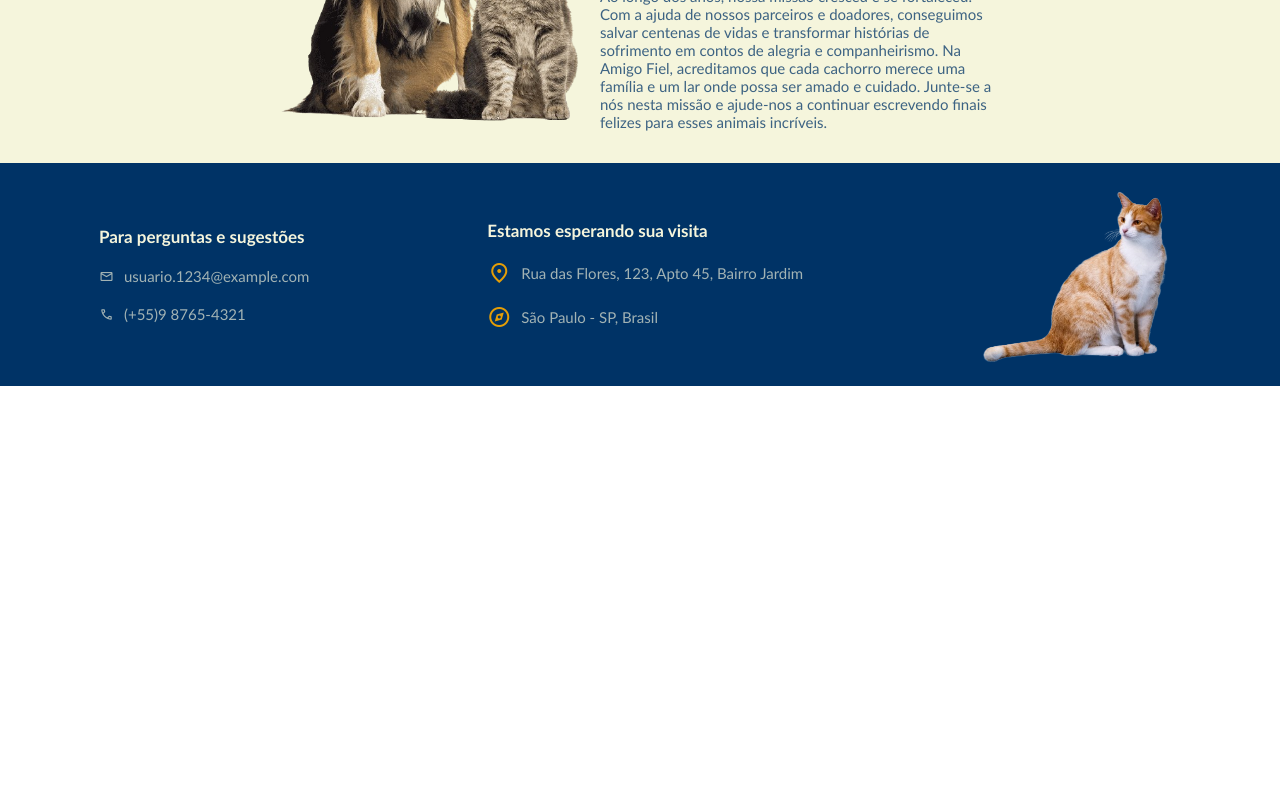
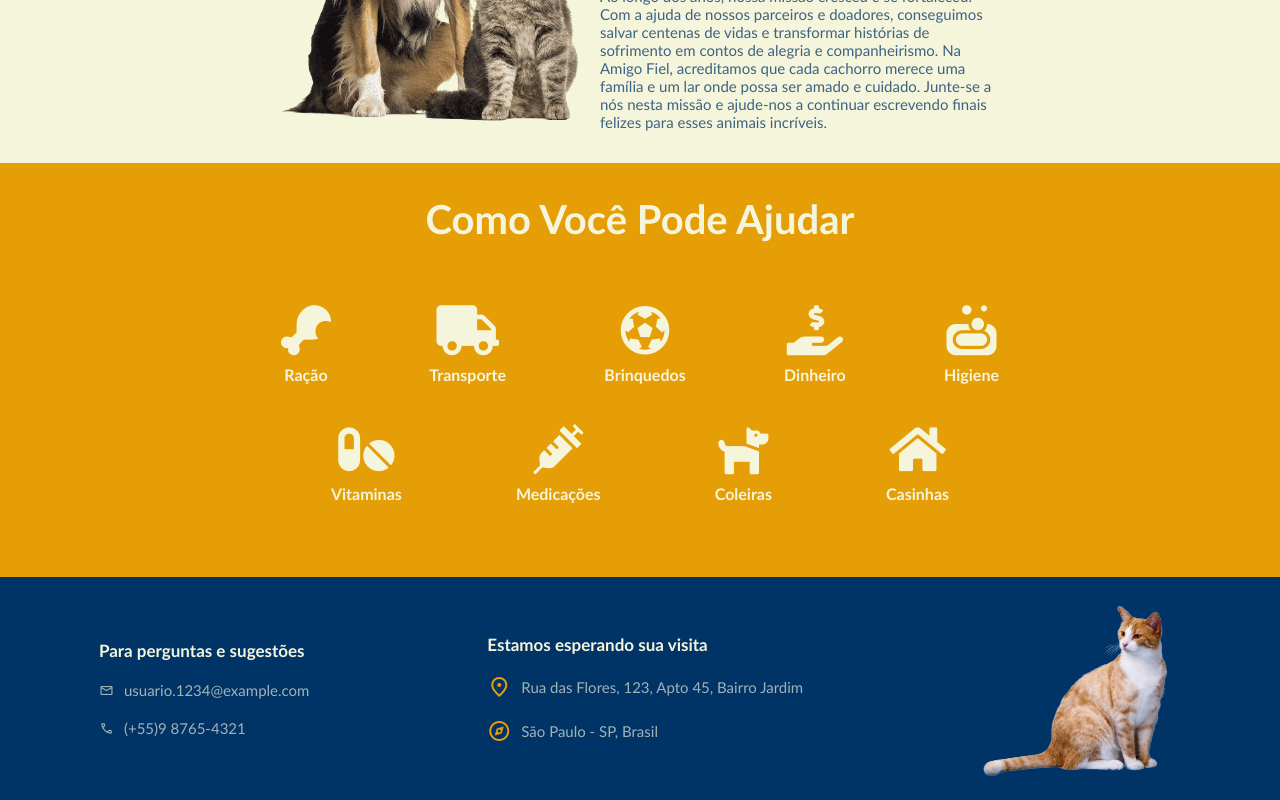
Before and after one commit to Thyale/AmigoFiel, an Angular app in the folder AmigoFielProject/: page / in a window 1280 px wide. Shown: the part 799-1599 px from the top of the page. Before the commit the page ends 1185 px from the top, so only its background shows below. Built offline with nearby package versions, Linux system fonts and the light colour scheme.

Commit message:
Section ajuda

```diff
--- a/AmigoFielProject/src/app/components/home/home.component.css
+++ b/AmigoFielProject/src/app/components/home/home.component.css
@@ -99,6 +99,76 @@
     max-width: 300px;
 }
 
+/*Terceira section - Como pode ajudar a ong*/
+
+.ComoAjudar{
+    background-color: #E59E06;
+}
+
+.DivGeralAjuda{
+    width: 90%;
+    max-width: 1300px;
+    padding: 2em 0px;
+    margin: auto;
+    display: flex;
+    flex-direction: column;
+    gap: 20px;
+    align-items: center;
+}
+
+h2{
+    font-size: 40px;
+    color: #F5F5DC;
+}
+
+
+.DivAjudaInferior{
+    width: 70%;
+    margin-bottom: 2em;
+}
+
+.DivAjudaSuperior{
+    width: 70%;
+    margin-top: 2em;
+}
+
+.DivAjudaSuperior ul{
+    display: flex;
+    flex-wrap: wrap;
+    flex: row;
+    gap: 10px;
+    list-style: none;
+    justify-content: space-around;
+}
+
+.DivAjudaInferior ul{
+    flex-wrap: wrap;
+    display: flex;
+    flex: row;
+    gap: 10px;
+    list-style: none;
+    justify-content: space-evenly;
+}
+
+.DivGeralAjuda i{
+    color: #F5F5DC;
+    font-size: 50px;
+}
+
+.DivGeralAjuda li{
+    display: flex;
+    flex-direction: column;
+    padding: 10px;
+    align-items: center;
+    color: #F5F5DC;
+    gap: 10px;
+}
+
+.DivGeralAjuda li:hover{
+    background-color: #da9603;
+    border-radius: 10px;
+}
+
 
 @media (max-width: 768px){
 
--- a/AmigoFielProject/src/app/components/home/home.component.html
+++ b/AmigoFielProject/src/app/components/home/home.component.html
@@ -24,4 +24,43 @@
     </div>
 </section>
 
-<section></section>
+<section class="ComoAjudar">
+    <div class="DivGeralAjuda">
+        <h2>Como Você Pode Ajudar</h2>
+        <div class="DivAjudaSuperior">
+          <ul>
+            <li>
+              <i class="fas fa-drumstick-bite"></i> <strong>Ração</strong>
+            </li>
+            <li>
+              <i class="fas fa-truck"></i> <strong>Transporte</strong>
+            </li>
+            <li>
+              <i class="fas fa-futbol"></i> <strong>Brinquedos</strong>
+            </li>
+            <li>
+              <i class="fas fa-hand-holding-usd"></i> <strong>Dinheiro</strong>
+            </li>
+            <li>
+              <i class="fas fa-soap"></i> <strong>Higiene</strong>
+            </li>
+          </ul>
+        </div>
+        <div class="DivAjudaInferior">
+          <ul>
+            <li>
+                <i class="fas fa-pills"></i> <strong>Vitaminas</strong>
+            </li>
+            <li>
+                <i class="fas fa-syringe"></i> <strong>Medicações</strong>
+            </li>
+            <li>
+                <i class="fas fa-dog"></i><strong>Coleiras</strong>
+            </li>
+            <li>
+                <i class="fas fa-home"></i> <strong>Casinhas</strong>
+            </li>
+          </ul>
+        </div>
+    </div>
+</section>
--- a/AmigoFielProject/src/index.html
+++ b/AmigoFielProject/src/index.html
@@ -7,6 +7,7 @@
   <meta name="viewport" content="width=device-width, initial-scale=1">
   <link rel="icon" type="image/x-icon" href="Icon.png">
   <link rel="stylesheet" href="https://fonts.googleapis.com/css2?family=Material+Symbols+Outlined:opsz,wght,FILL,GRAD@20..48,100..700,0..1,-50..200" />
+  <link rel="stylesheet" href="https://cdnjs.cloudflare.com/ajax/libs/font-awesome/5.15.4/css/all.min.css">
 </head>
 <body>
   <app-root></app-root>
```
